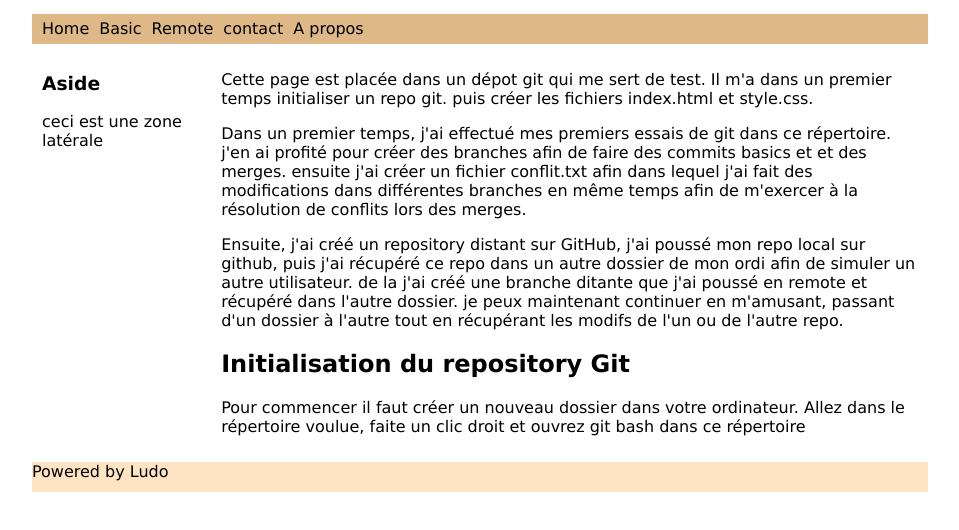
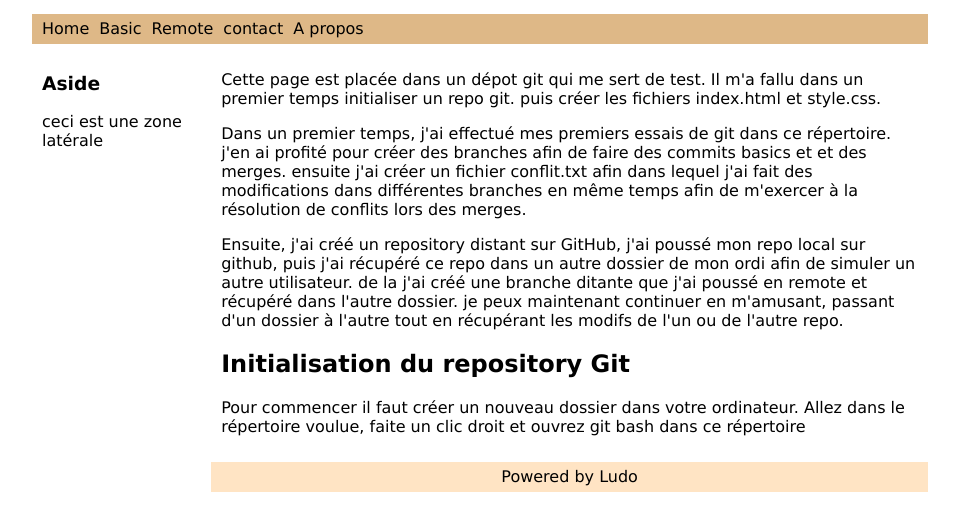
Before and after one commit to ludcaron/git_training, a plain HTML site: page index.html in a window 1280 px wide. Shown: the part 66-596 px from the top of the page, without its empty margins (160-1119 px from the left). Drawn offline with Linux system fonts and the light colour scheme.

Commit message:
et ca continue

```diff
--- a/index.html
+++ b/index.html
@@ -31,7 +31,7 @@
     <main>
       <p>
           Cette page est placée dans un dépot git qui me sert de test.  Il m'a
-          dans un premier temps initialiser un repo git. puis créer les fichiers
+          fallu dans un premier temps initialiser un repo git. puis créer les fichiers
           index.html et style.css.
       </p>
       <p>
--- a/style.css
+++ b/style.css
@@ -12,7 +12,7 @@ section {
     grid-template-areas: "head head"
                          "nav nav"
                          "aside main"
-                         "footer footer";
+                         "aside footer";
     grid-template-rows: 80px 30px 1fr 30px;
     grid-template-columns: 1fr 4fr;
 }
@@ -72,6 +72,12 @@ h1 {
 
 /* footer */
 footer {
+    margin: 0;
+    padding: 5px 10px;
+    display: flex;
+    align-items: center;
+    justify-content: center;
+    flex-direction: row;
     grid-area: footer;
     background-color: bisque;
 }
```
